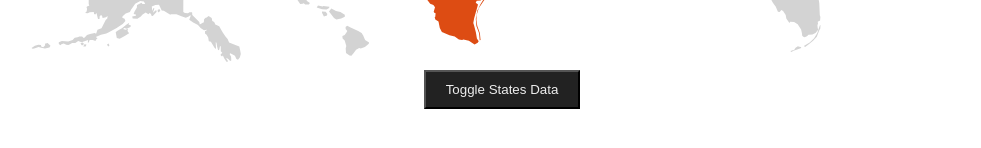
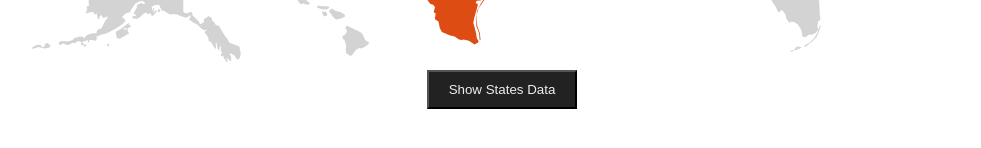
Before and after one commit to piyushabbi/piyRemapUsa, a React (Create React App) app: page / in a window 1280 px wide. Shown: the part 564-712 px from the top of the page, without its empty margins (138-1119 px from the left). Built offline with nearby package versions, Linux system fonts and the light colour scheme.

Commit message:
Button Enhancement

```diff
--- a/src/components/MapFile.js
+++ b/src/components/MapFile.js
@@ -102,14 +102,14 @@ class USAMap extends React.Component {
 							}));
 						}}
 					>
-						Toggle States Data
+						{this.state.showCode ? 'Hide' : 'Show'} States Data
 					</button>
 					{/* Total States JSON*/}
 					{this.state.showCode && (
 						<pre>
 							<code>{JSON.stringify(data, undefined, 4)}</code>
 						</pre>
- 					)}
+					)}
 				</div>
 			</React.Fragment>
 		);
```
